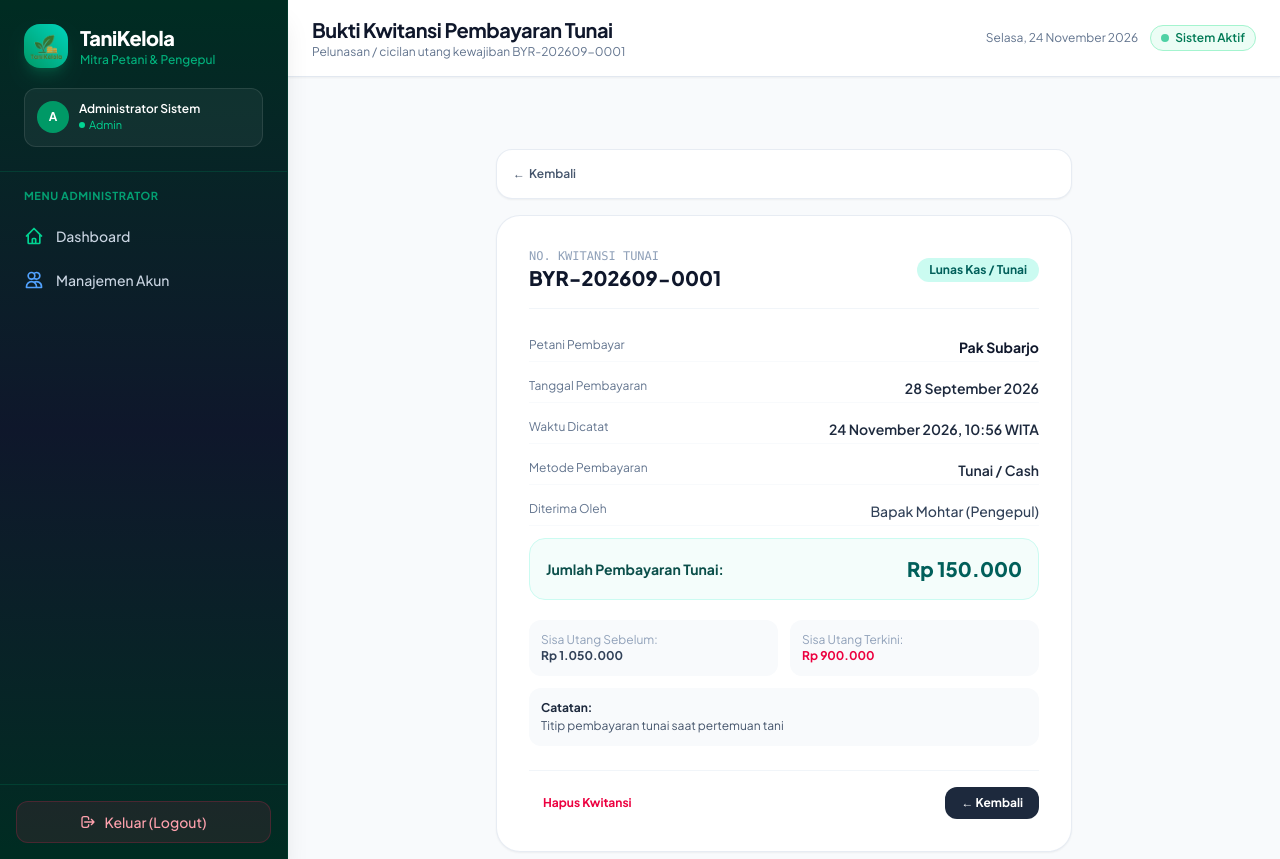
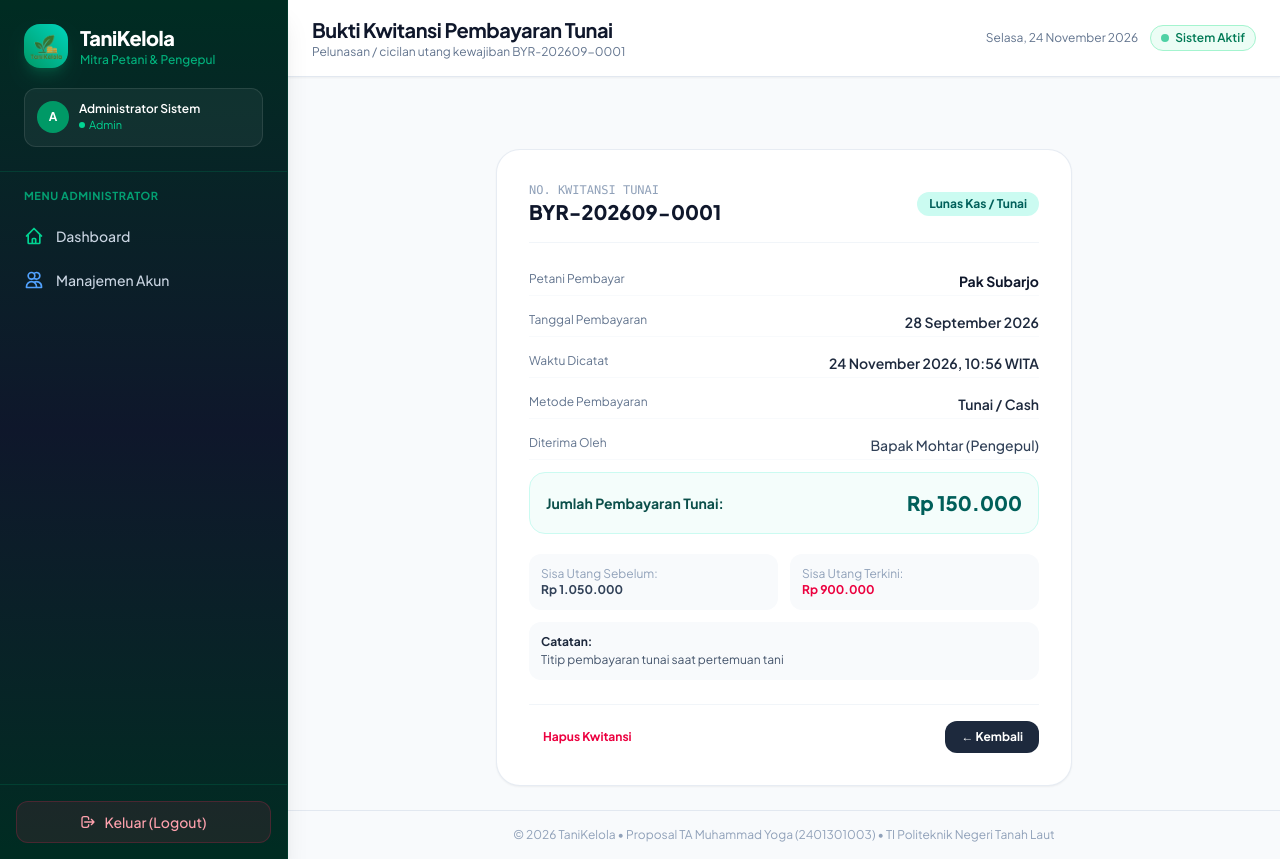
Before and after one commit to muhamadyoga111new-sketch/TaniKelola, a Laravel app: page /pengepul/pembayaran/1 in a window 1280 px wide. Run offline with Laravel 12, Linux system fonts and the light colour scheme; a user stored in the database is signed in; data comes from the database, SQL or seed files in the repository; style sheets or scripts are compiled from the project's sources.

Commit message:
Detail pembayaran: hapus tombol Kembali di atas, cukup di bawah saja

```diff
--- a/resources/views/pengepul/pembayaran/show.blade.php
+++ b/resources/views/pengepul/pembayaran/show.blade.php
@@ -15,13 +15,7 @@
         $backUrl = $previousUrl;
     }
 @endphp
-<div class="max-w-xl mx-auto space-y-4">
-    <div class="bg-white p-4 rounded-2xl border border-slate-200/80 shadow-xs">
-        <a href="{{ $backUrl }}" class="text-xs font-semibold text-slate-600 hover:text-slate-900 flex items-center space-x-1">
-            <span>&larr;</span>
-            <span>Kembali</span>
-        </a>
-    </div>
+<div class="max-w-xl mx-auto">
     <div class="bg-white rounded-3xl border border-slate-200/80 shadow-xs p-6 sm:p-8 space-y-6">
 
         <div class="flex items-center justify-between border-b border-slate-100 pb-4">
```
